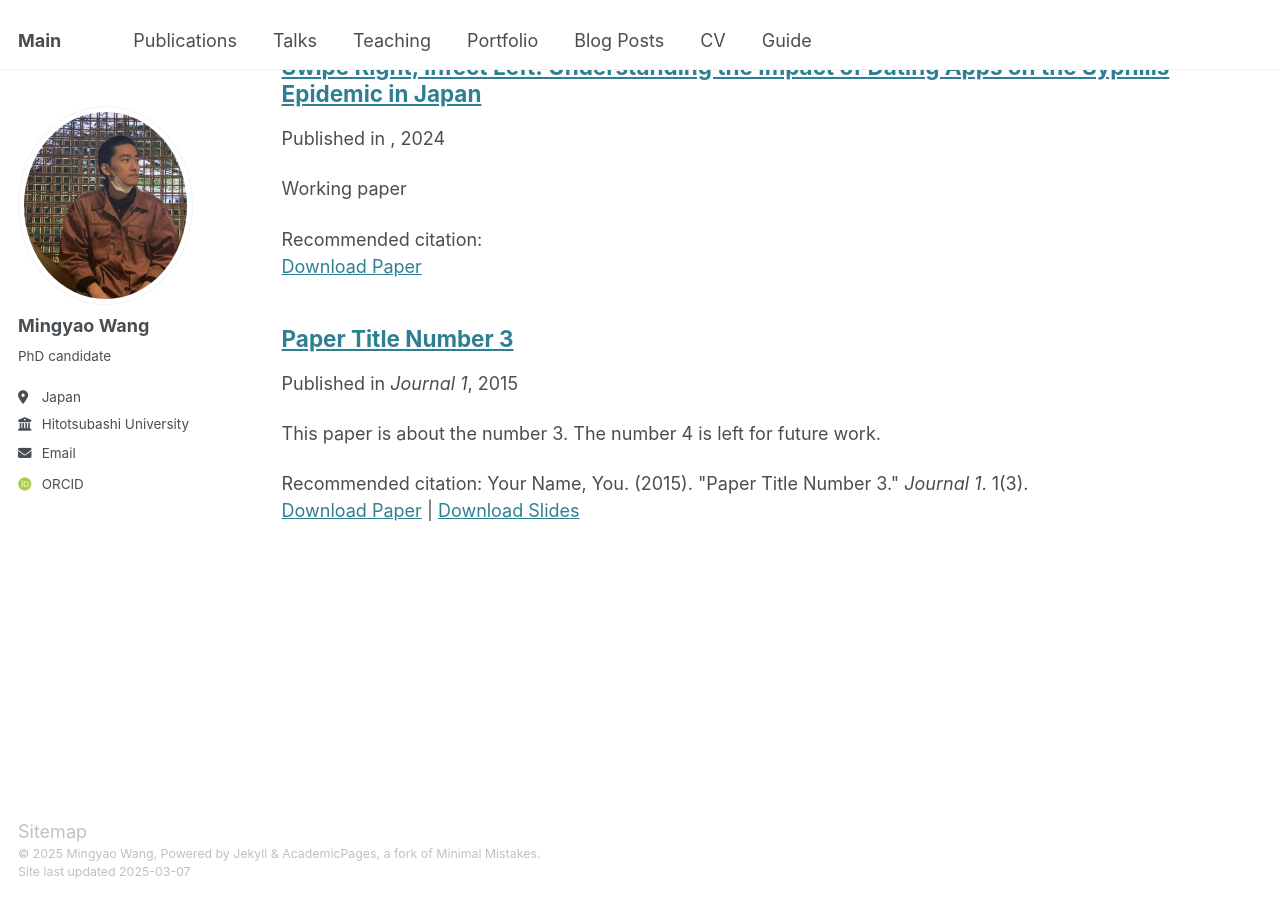
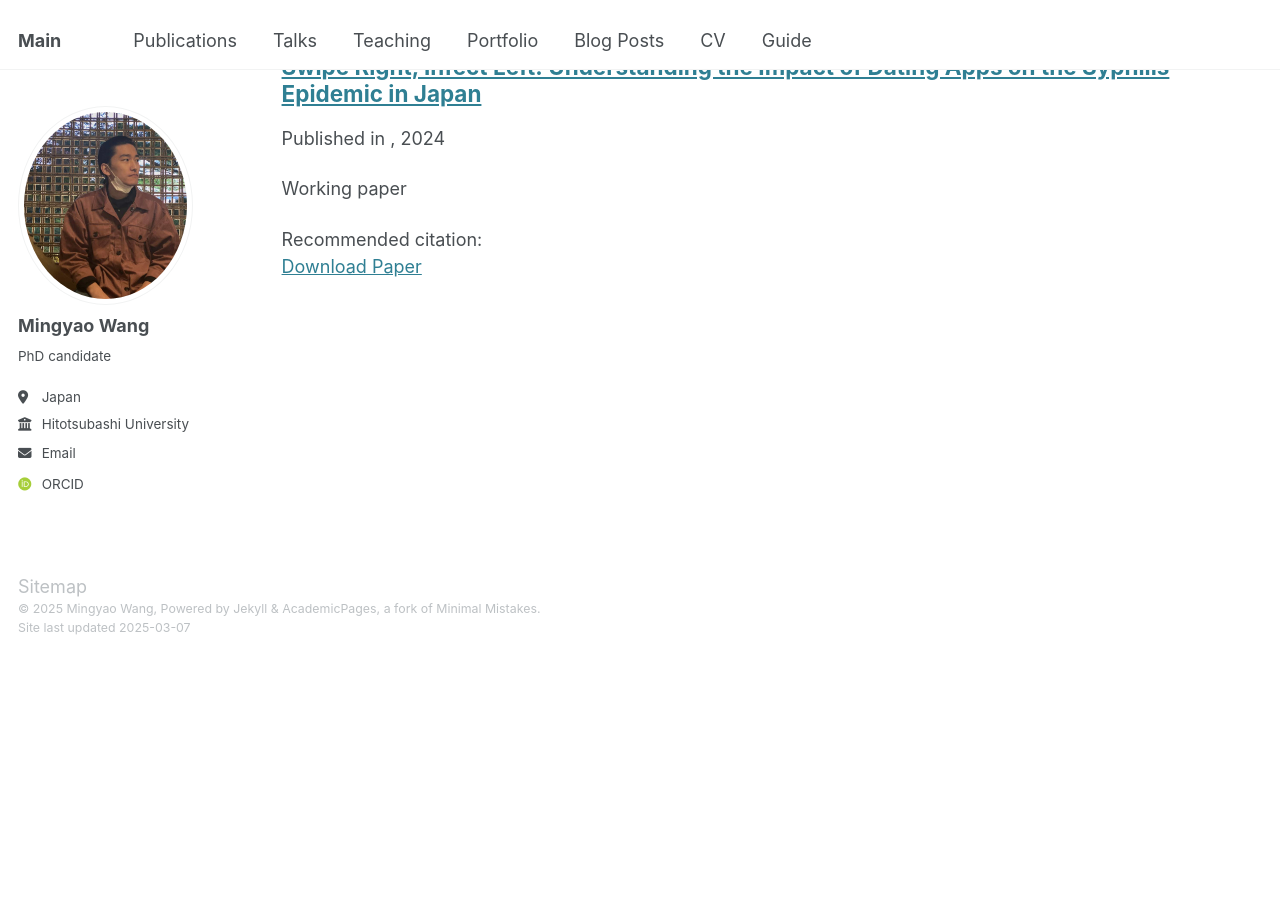
Before and after one commit to Mingyao-Wang/aboutme, a Jekyll site: the page built from _pages/publications.html, in a window 1280 px wide and 900 px high, scrolled down 832 px. Built offline with Jekyll 4.4.1, drawn with Linux system fonts in a browser that asks for light colours; some web fonts are replaced; after the commit the page ends 1487 px from its top, so only the background shows below that; part of the change alters nothing that is shown.

Commit message:
Update 2015-10-01-paper-title-number-3.md

```diff
--- a/_publications/2015-10-01-paper-title-number-3.md
+++ b/_publications/2015-10-01-paper-title-number-3.md
@@ -1,7 +1,7 @@
 ---
 title: "Paper Title Number 3"
 collection: publications
-category: conferences
+category: Working Paper
 permalink: /publication/2015-10-01-paper-title-number-3
 excerpt: 'This paper is about the number 3. The number 4 is left for future work.'
 date: 2015-10-01
```
